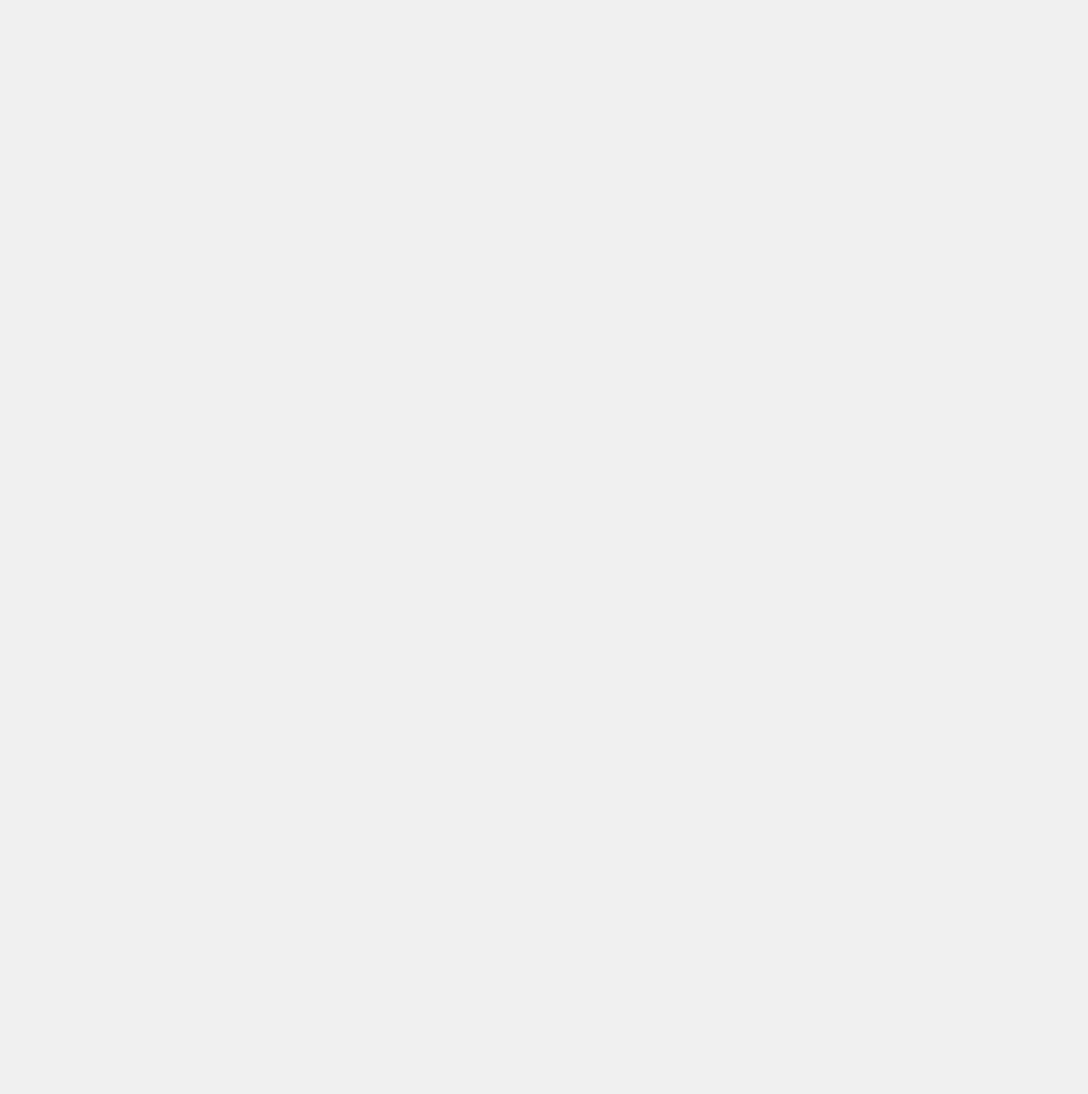
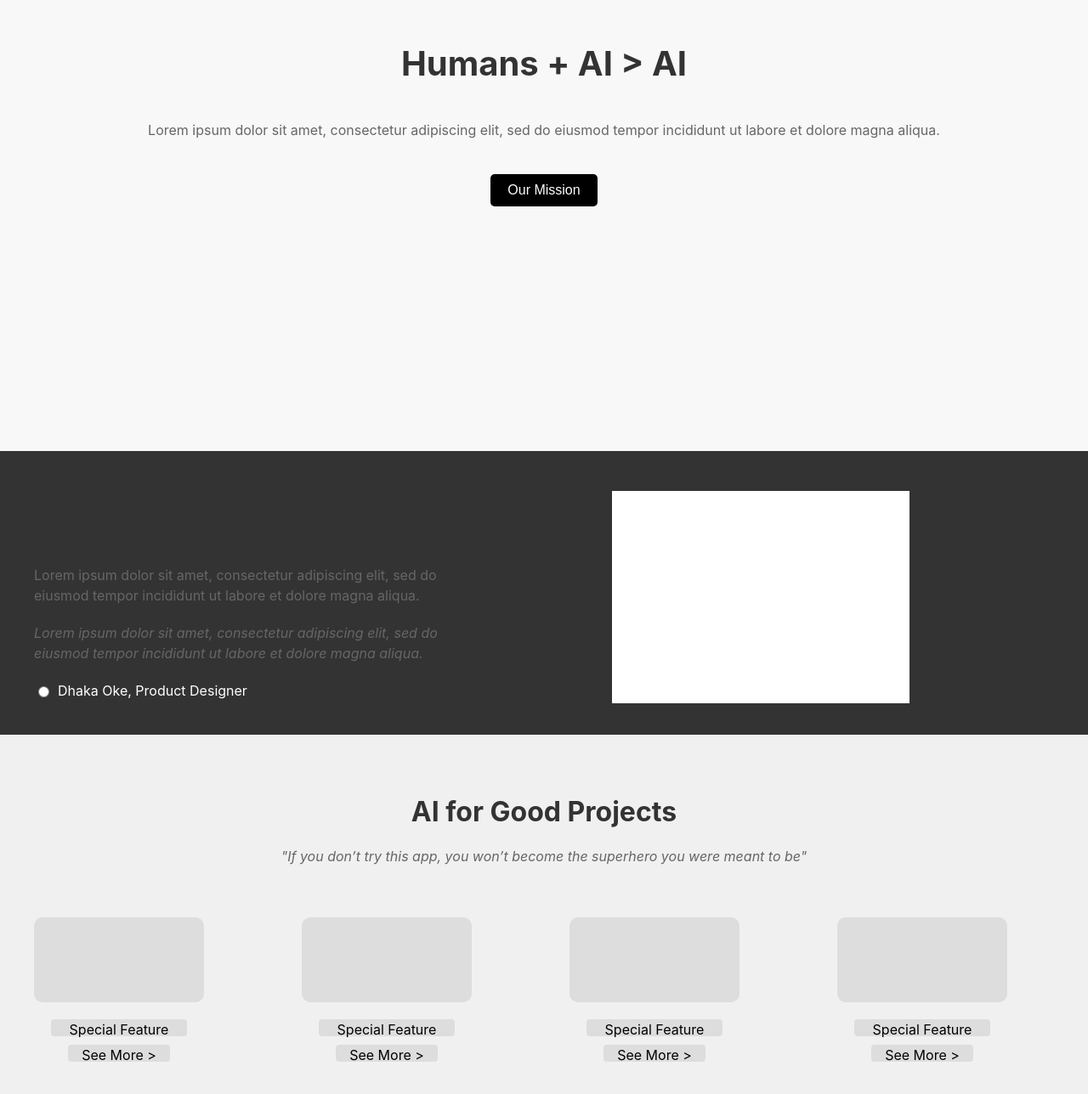
Before and after one commit to Humanitariansai/hai-frontend, a React (Vite) app: page / in a window 1280 px wide. Shown: the part 1092-2380 px from the top of the page at 85% size. Before the commit the page ends 804 px from the top, so only its background shows below. Built offline with nearby package versions, Linux system fonts and the light colour scheme.

Commit message:
add 2 more components

```diff
--- a/src/App.tsx
+++ b/src/App.tsx
@@ -3,8 +3,9 @@ import { BrowserRouter as Router, Route, Routes } from 'react-router-dom';
 import Footer from './components/footer';
 import Contact from './components/contact';
 import CompaniesSection from './components/CompaniesSection';
-
-
+import AboutScreen from './components/about'
+import FellowAndMentors from './components/fellowandmentor'
+import AIFeatureSkeleton from './components/aiforgood'
 
 const App = () => {
   return (
@@ -14,6 +15,9 @@ const App = () => {
         <Footer/>
         <Contact/>
         <CompaniesSection/>
+        <AboutScreen/>
+        <FellowAndMentors/>
+        <AIFeatureSkeleton/>
       </div>
     </Router>
   );
--- /dev/null
+++ b/src/app/css/about.css
@@ -0,0 +1,37 @@
+.about-container {
+    display: flex;
+    flex-direction: column;
+    align-items: center;
+    justify-content: center;
+    height: 100vh;
+    background-color: #f8f8f8;
+    text-align: center;
+    padding: 0 20px;
+  }
+
+  h1 {
+    font-size: 2.5rem;
+    font-weight: bold;
+    color: #333;
+    margin-bottom: 20px;
+  }
+
+  p {
+    font-size: 1rem;
+    color: #666;
+    margin-bottom: 40px;
+  }
+
+  .mission-button {
+    background-color: #000;
+    color: #fff;
+    padding: 10px 20px;
+    border: none;
+    border-radius: 5px;
+    cursor: pointer;
+    font-size: 1rem;
+  }
+
+  .mission-button:hover {
+    background-color: #333;
+  }
--- /dev/null
+++ b/src/app/css/aiforgood.css
@@ -0,0 +1,52 @@
+/* Skeleton loading section */
+.ai-projects-section {
+    text-align: center;
+    padding: 40px 20px;
+  }
+
+  .section-title {
+    font-size: 2rem;
+    margin-bottom: 10px;
+  }
+
+  .section-tagline {
+    font-style: italic;
+    margin-bottom: 40px;
+  }
+
+  .features-grid {
+    display: grid;
+    grid-template-columns: repeat(4, 1fr);
+    gap: 20px;
+  }
+
+  .feature-card {
+    background-color: #f0f0f0;
+    border-radius: 10px;
+    padding: 20px;
+    text-align: center;
+    width: 200px;
+  }
+
+  .skeleton-icon {
+    background-color: #ddd;
+    height: 100px;
+    margin-bottom: 20px;
+    border-radius: 10px;
+  }
+
+  .skeleton-text {
+    background-color: #ddd;
+    height: 20px;
+    width: 80%;
+    margin: 10px auto;
+    border-radius: 4px;
+  }
+
+  .feature-link {
+    background-color: #ddd;
+    height: 20px;
+    width: 60%;
+    margin: 0 auto;
+    border-radius: 4px;
+  }
--- /dev/null
+++ b/src/app/css/fellowandmentor.css
@@ -0,0 +1,61 @@
+.fellow-mentors-section {
+    display: flex;
+    align-items: center;
+    justify-content: space-between;
+    padding: 40px;
+    background-color: #333; /* Dark background */
+    color: white;
+  }
+
+  .text-content {
+    flex: 1;
+    max-width: 500px;
+  }
+
+  .text-content h2 {
+    font-size: 2rem;
+    margin-bottom: 20px;
+  }
+
+  .text-content .description {
+    margin-bottom: 20px;
+  }
+
+  .text-content .quote {
+    font-style: italic;
+    margin-bottom: 20px;
+  }
+
+  .text-content .quote-author {
+    display: flex;
+    align-items: center;
+  }
+
+  .text-content .quote-author input[type="radio"] {
+    margin-right: 10px;
+  }
+
+  .image-content {
+    flex: 1;
+    display: flex;
+    justify-content: center;
+    align-items: center;
+  }
+
+  .image-placeholder {
+    background-color: black;
+    width: 300px;
+    height: 200px;
+    position: relative;
+    /* Add a border or any other styling if needed */
+  }
+
+  .image-placeholder::before {
+    content: '';
+    background-color: white;
+    width: 350px;
+    height: 250px;
+    position: absolute;
+    top: -20px;
+    left: -20px;
+  }
--- /dev/null
+++ b/src/components/about.tsx
@@ -0,0 +1,14 @@
+import React from 'react';
+import '../app/css/about.css'
+
+const AboutScreen = () => {
+  return (
+    <div className="about-container">
+      <h1>Humans + AI &gt; AI</h1>
+      <p>Lorem ipsum dolor sit amet, consectetur adipiscing elit, sed do eiusmod tempor incididunt ut labore et dolore magna aliqua.</p>
+      <button className="mission-button">Our Mission</button>
+    </div>
+  );
+};
+
+export default AboutScreen;
--- /dev/null
+++ b/src/components/aiforgood.tsx
@@ -0,0 +1,37 @@
+import React from 'react';
+import '../app/css/aiforgood.css'
+
+const AIFeatureSkeleton = () => {
+  return (
+    <section className="ai-projects-section">
+      <h2 className="section-title">AI for Good Projects</h2>
+      <p className="section-tagline">
+        "If you don’t try this app, you won’t become the superhero you were meant to be"
+      </p>
+      <div className="features-grid">
+        <div className="feature-card skeleton">
+          <div className="feature-icon skeleton-icon"></div>
+          <div className="feature-title skeleton-text">Special Feature</div>
+          <div className="feature-link skeleton-text">See More &gt;</div>
+        </div>
+        <div className="feature-card skeleton">
+          <div className="feature-icon skeleton-icon"></div>
+          <div className="feature-title skeleton-text">Special Feature</div>
+          <div className="feature-link skeleton-text">See More &gt;</div>
+        </div>
+        <div className="feature-card skeleton">
+          <div className="feature-icon skeleton-icon"></div>
+          <div className="feature-title skeleton-text">Special Feature</div>
+          <div className="feature-link skeleton-text">See More &gt;</div>
+        </div>
+        <div className="feature-card skeleton">
+          <div className="feature-icon skeleton-icon"></div>
+          <div className="feature-title skeleton-text">Special Feature</div>
+          <div className="feature-link skeleton-text">See More &gt;</div>
+        </div>
+      </div>
+    </section>
+  );
+};
+
+export default AIFeatureSkeleton;
--- /dev/null
+++ b/src/components/fellowandmentor.tsx
@@ -0,0 +1,27 @@
+import React from 'react';
+import '../app/css/fellowandmentor.css'
+
+const FellowAndMentors = () => {
+  return (
+    <section className="fellow-mentors-section">
+      <div className="text-content">
+        <h2>Fellow and Mentors</h2>
+        <p className="description">
+          Lorem ipsum dolor sit amet, consectetur adipiscing elit, sed do eiusmod tempor incididunt ut labore et dolore magna aliqua.
+        </p>
+        <p className="quote">
+          Lorem ipsum dolor sit amet, consectetur adipiscing elit, sed do eiusmod tempor incididunt ut labore et dolore magna aliqua.
+        </p>
+        <div className="quote-author">
+          <input type="radio" name="selected" /> Dhaka Oke, Product Designer
+        </div>
+      </div>
+      <div className="image-content">
+        {/* Placeholder for image */}
+        <div className="image-placeholder"></div>
+      </div>
+    </section>
+  );
+};
+
+export default FellowAndMentors;
```
